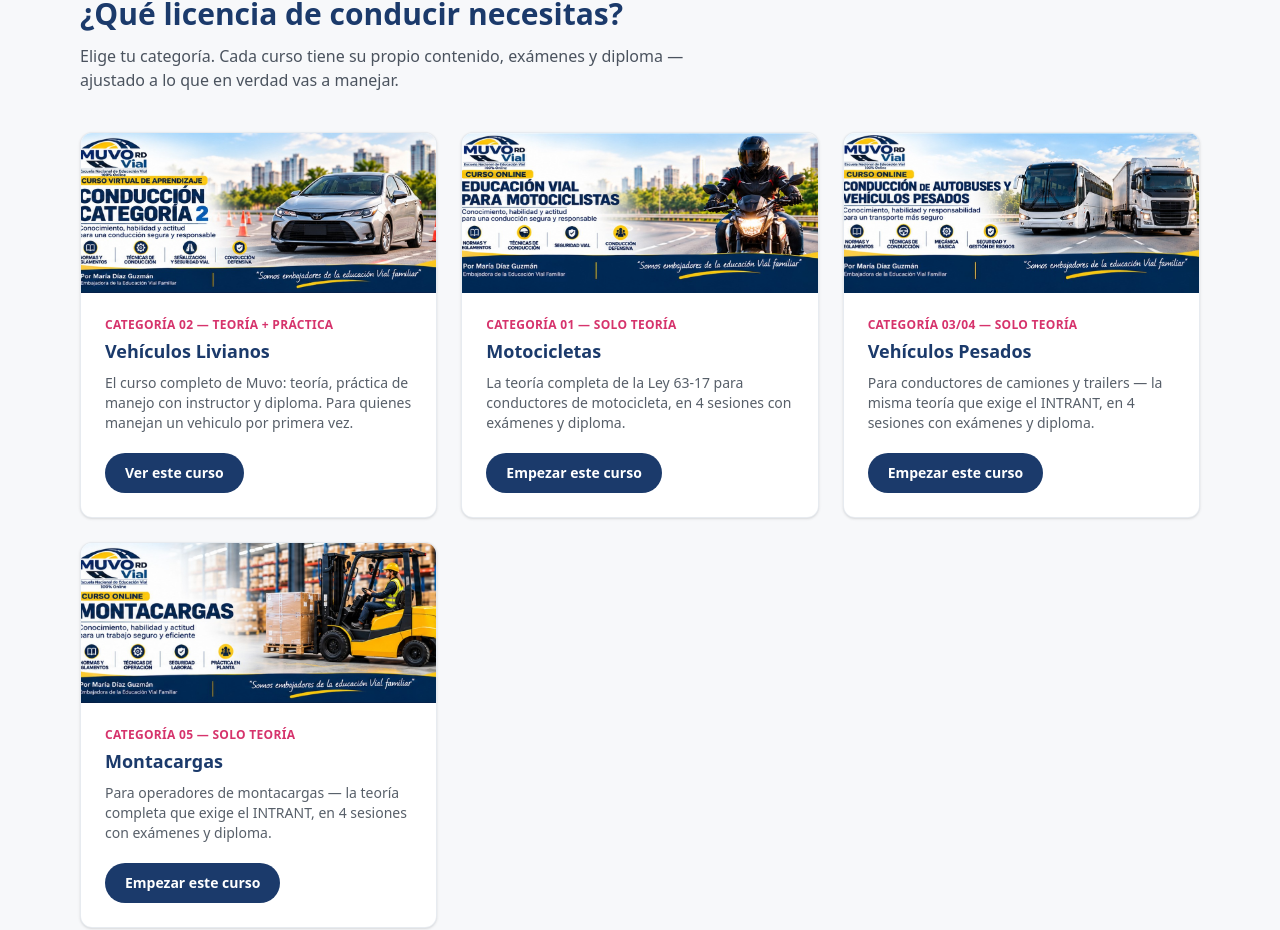
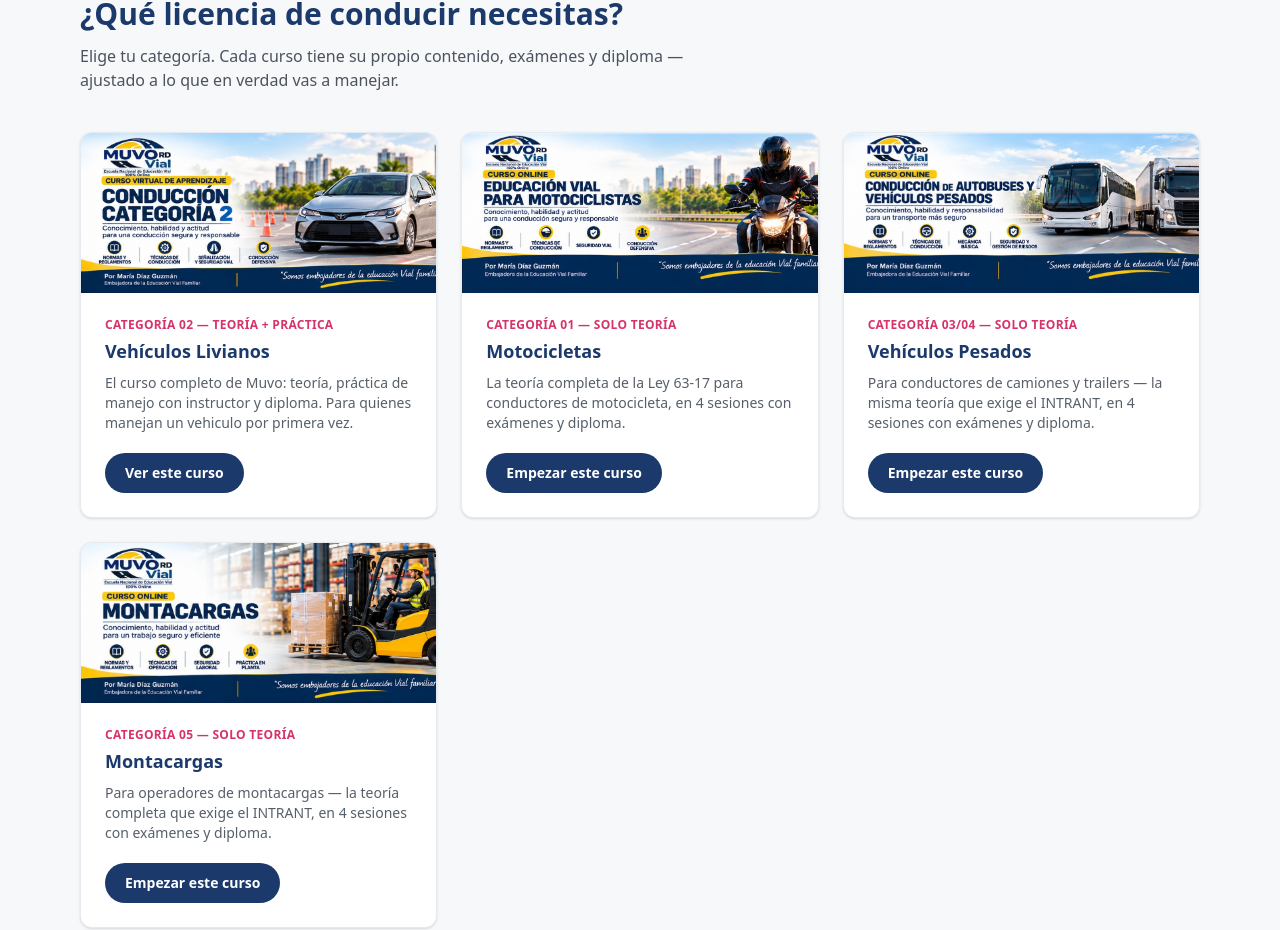
Before and after one commit to ramndiazg/mav-rd-frontend, a Next.js app: page / in a window 1280 px wide. Shown: the part 1693-2623 px from the top of the page. Built offline with nearby package versions, Linux system fonts and the light colour scheme; no server answers.

Commit message:
fixing fotos in code

```diff
--- a/app/inscripcion/page.tsx
+++ b/app/inscripcion/page.tsx
@@ -451,7 +451,10 @@
                 }`}
             >
               {/* eslint-disable-next-line @next/next/no-img-element */}
-              <img src={p.imagen} alt={p.nombre} className="w-full h-32 object-cover" />
+              {/* ACTUALIZADO (27/09/2026): object-left — ver misma nota en
+                  app/page.tsx. Evita que el recorte centrado se coma el
+                  logo/texto pegado al borde izquierdo de estos banners. */}
+              <img src={p.imagen} alt={p.nombre} className="w-full h-32 object-cover object-left" />
               <div className="p-5">
                 <h3 className="font-display font-bold text-brand-blue text-lg mb-1">
                   {p.nombre}
--- a/app/page.tsx
+++ b/app/page.tsx
@@ -369,7 +369,13 @@
                   src={categoria.imagen}
                   alt={categoria.nombre}
                   fill
-                  className="object-cover"
+                  // ACTUALIZADO (27/09/2026): object-left en vez del
+                  // object-cover centrado por defecto — el logo y el
+                  // texto de estos banners están pegados al borde
+                  // izquierdo del diseño, así que un recorte centrado se
+                  // los comía. Anclando a la izquierda, lo que se recorta
+                  // siempre es el margen "seguro" de la derecha.
+                  className="object-cover object-left"
                 />
               </div>
               <div className="p-6">
```
